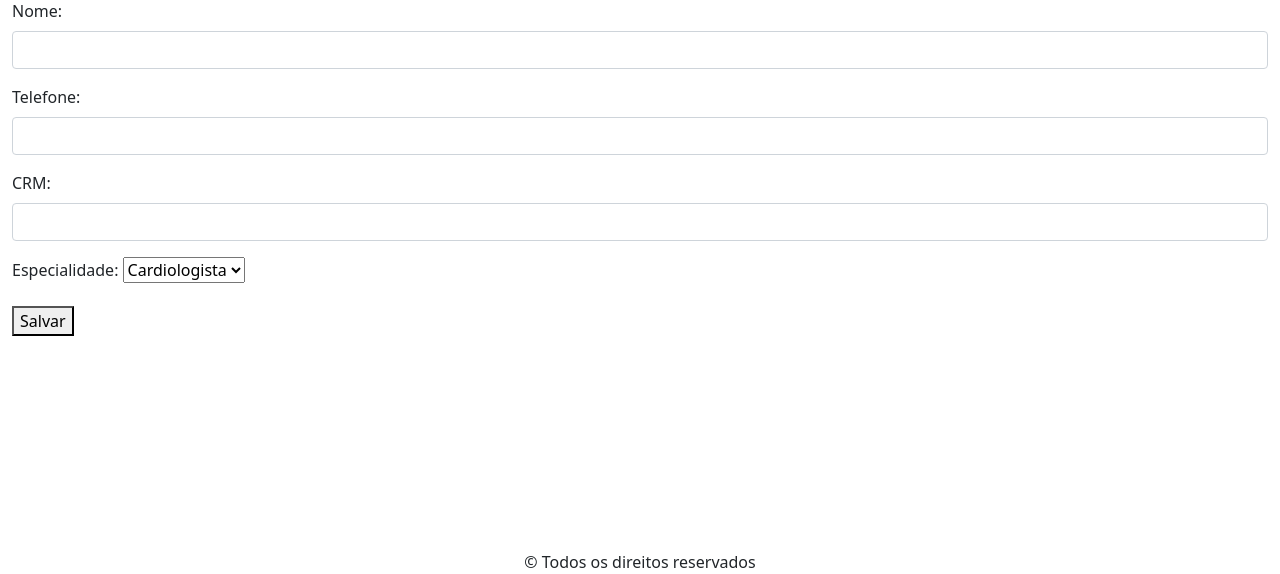
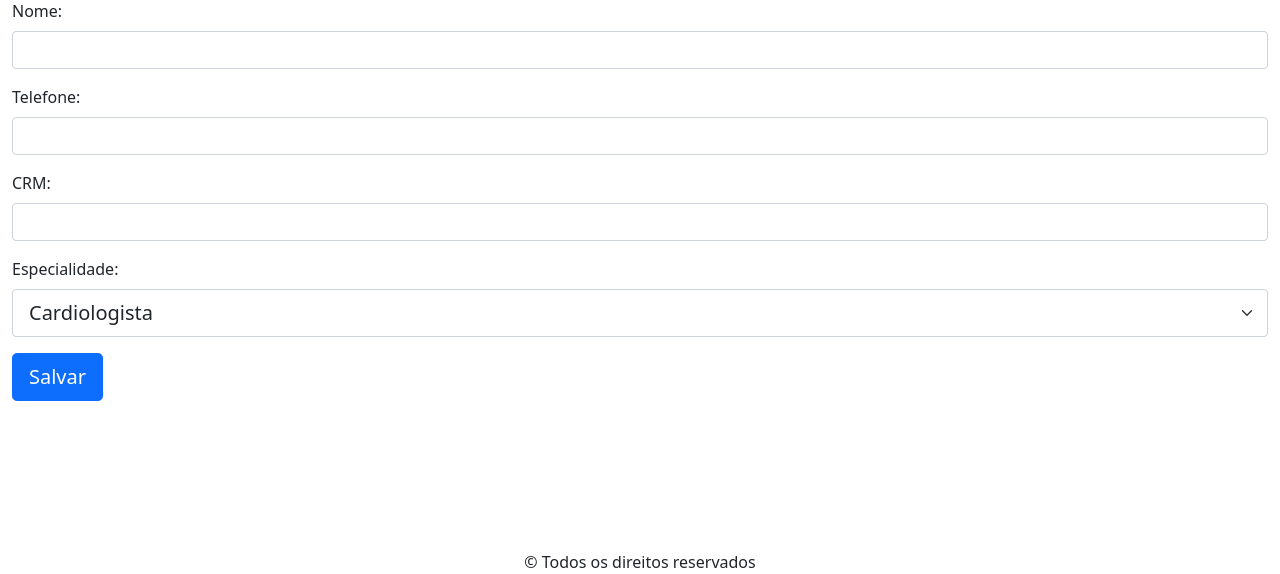
Before and after one commit to FelipeProdossimo/app-consultas, a PHP site: page /medicos/medicos-formulario-inserir.php in a window 1280 px wide. Shown: the part 238-812 px from the top of the page. Run offline with PHP 8.4, Linux system fonts and the light colour scheme.

Commit message:
Add bootstrap

```diff
--- a/medicos/medicos-formulario-inserir.php
+++ b/medicos/medicos-formulario-inserir.php
@@ -12,14 +12,14 @@
             </p>
             <p>
                 <label class="form-label">Especialidade:</label>
-                <select name="especialidade">
+                <select name="especialidade" class="form-select form-select-lg mb-3">
                     <option value="Cardiologista">Cardiologista</option>
                     <option value="Nutricionista">Nutricionista</option>
                     <option value="Ortopedista">Ortopedista</option>
                 </select>
             </p>
             <p>
-                <button type="subtmit">Salvar</button>
+                <button type="subtmit" class="btn btn-primary btn-lg">Salvar</button>
             </p>
         </form>
     </div>
```
